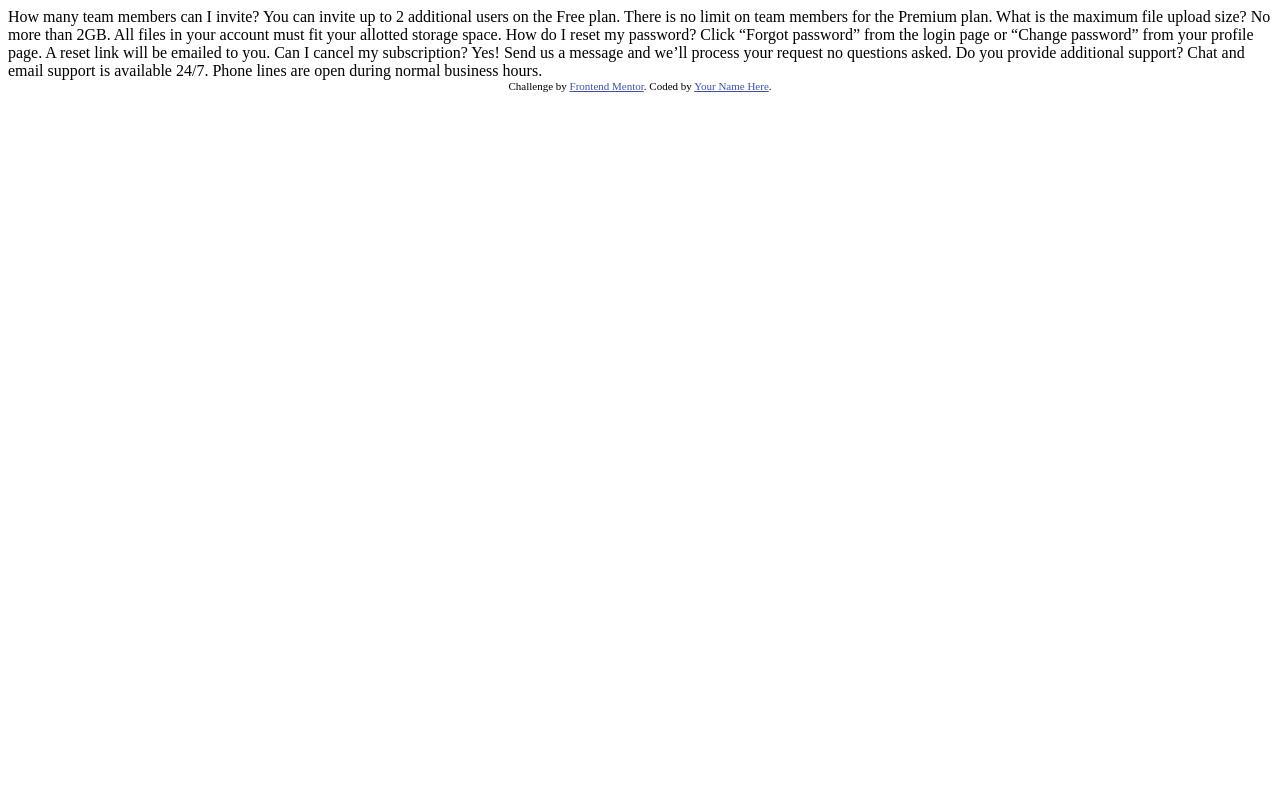
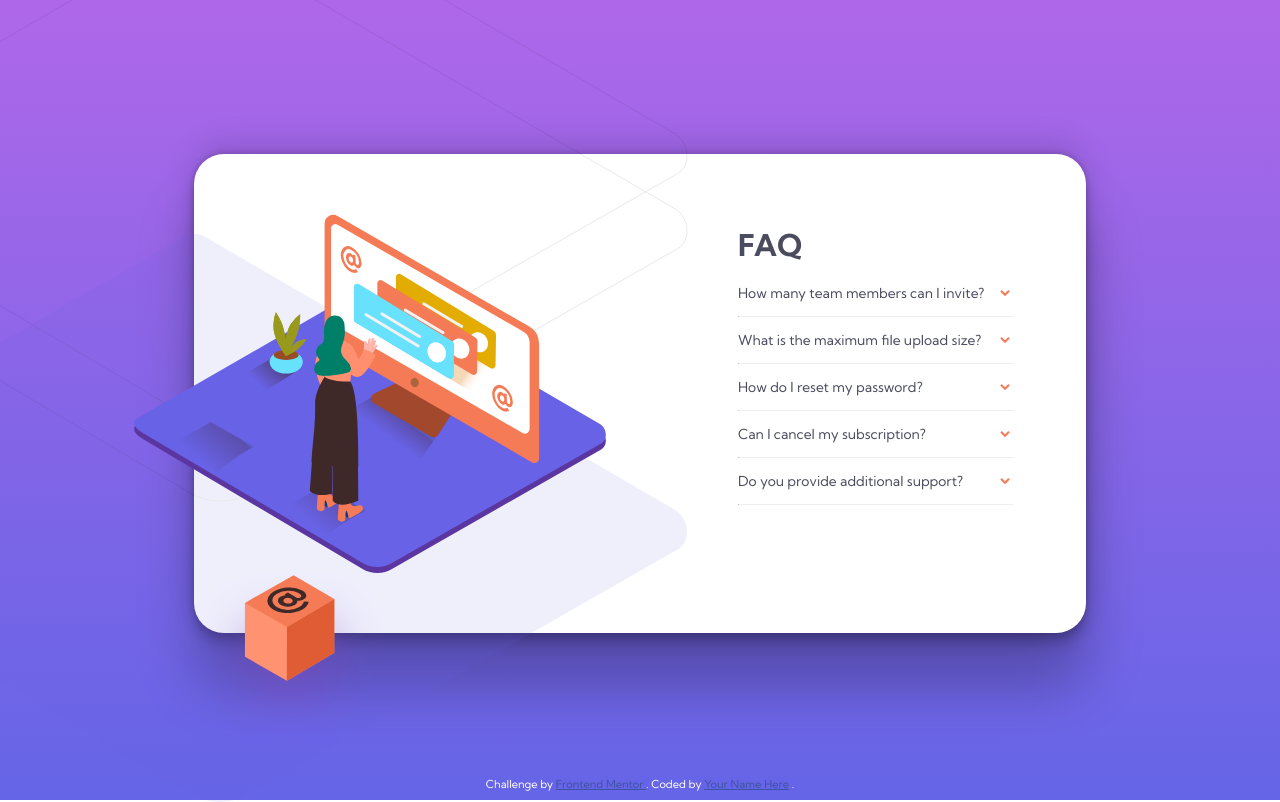
Before and after one commit to atran14/dat-faq-accordion-card-main, a plain HTML site: page index.html in a window 1280 px wide. Drawn offline with Linux system fonts and the light colour scheme.

Commit message:
Implementation

```diff
--- a/index.html
+++ b/index.html
@@ -1,40 +1,183 @@
 <!DOCTYPE html>
 <html lang="en">
   <head>
-  <meta charset="UTF-8">
-  <meta name="viewport" content="width=device-width, initial-scale=1.0"> <!-- displays site properly based on user's device -->
+    <meta charset="UTF-8" />
+    <meta name="viewport" content="width=device-width, initial-scale=1.0" />
+    <!-- displays site properly based on user's device -->
 
-  <link rel="icon" type="image/png" sizes="32x32" href="./images/favicon-32x32.png">
+    <link
+      rel="icon"
+      type="image/png"
+      sizes="32x32"
+      href="./images/favicon-32x32.png"
+    />
 
     <title>Frontend Mentor | FAQ Accordion Card</title>
+    <link rel="stylesheet" href="public/css/main.min.css" />
 
     <!-- Feel free to remove these styles or customise in your own stylesheet 👍 -->
     <style>
-    .attribution { font-size: 11px; text-align: center; }
-    .attribution a { color: hsl(228, 45%, 44%); }
+      .attribution {
+        font-size: 11px;
+        text-align: center;
+      }
+      .attribution a {
+        color: hsl(228, 45%, 44%);
+      }
     </style>
   </head>
   <body>
+    <div class="faq-card">
+      <div class="faq-card__illustration-stack">
+        <!-- Illustration order (for desktop) -->
+        <img
+          class="illustration illustration--big-device"
+          src="./images/bg-pattern-desktop.svg"
+          alt="rounded trapezoid patterns (desktop)"
+          id="bg-pattern-desktop"
+        />
+        <img
+          class="illustration illustration--big-device"
+          src="./images/illustration-woman-online-desktop.svg"
+          alt="woman interacting with device screen (desktop)"
+          id="illustration-woman-online-desktop"
+        />
+        <img
+          class="illustration illustration--big-device"
+          src="./images/illustration-box-desktop.svg"
+          alt="box with at symbol (desktop)"
+          id="illustration-box-desktop"
+        />
+
+        <!-- Illustration order (for mobile) -->
+        <img
+          class="illustration illustration--small-device"
+          src="./images/illustration-woman-online-mobile.svg"
+          alt="woman interacting with device screen (mobile)"
+          id="illustration-woman-online-mobile"
+        />
+        <img
+          class="illustration illustration--small-device"
+          src="./images/bg-pattern-mobile.svg"
+          alt="rounded trapezoid pattern (mobile)"
+          id="bg-pattern-mobile"
+        />
+      </div>
+      <div class="faq-card__content-container">
+        <div class="faq-card__header">
+          FAQ
+        </div>
+
+        <div class="faq-card__section">
+          <input id="faq-section-1" type="checkbox" />
+          <div class="question-container">
+            <label class="faq-card__question" for="faq-section-1">
               How many team members can I invite?
-  You can invite up to 2 additional users on the Free plan. There is no limit on
-  team members for the Premium plan.
+            </label>
+            <div class="faq-card__toggle-arrow">
+              <img src="./images/icon-arrow-down.svg" alt="arrow toggle" />
+            </div>
+          </div>
+          <div class="faq-card__answer">
+            <p>
+              You can invite up to 2 additional users on the Free plan. There is
+              no limit on team members for the Premium plan.
+            </p>
+          </div>
+        </div>
 
+        <hr />
+
+        <div class="faq-card__section">
+          <input id="faq-section-2" type="checkbox" />
+          <div class="question-container">
+            <label class="faq-card__question" for="faq-section-2">
               What is the maximum file upload size?
-  No more than 2GB. All files in your account must fit your allotted storage space.
+            </label>
+            <div class="faq-card__toggle-arrow">
+              <img src="./images/icon-arrow-down.svg" alt="arrow toggle" />
+            </div>
+          </div>
+          <div class="faq-card__answer">
+            <p>
+              No more than 2GB. All files in your account must fit your allotted
+              storage space.
+            </p>
+          </div>
+        </div>
 
+        <hr />
+
+        <div class="faq-card__section">
+          <input id="faq-section-3" type="checkbox" />
+          <div class="question-container">
+            <label class="faq-card__question" for="faq-section-3">
               How do I reset my password?
-  Click “Forgot password” from the login page or “Change password” from your profile page.
-  A reset link will be emailed to you.
+            </label>
+            <div class="faq-card__toggle-arrow">
+              <img src="./images/icon-arrow-down.svg" alt="arrow toggle" />
+            </div>
+          </div>
+          <div class="faq-card__answer">
+            <p>
+              Click “Forgot password” from the login page or “Change password”
+              from your profile page. A reset link will be emailed to you.
+            </p>
+          </div>
+        </div>
 
+        <hr />
+
+        <div class="faq-card__section">
+          <input id="faq-section-4" type="checkbox" />
+          <div class="question-container">
+            <label class="faq-card__question" for="faq-section-4">
               Can I cancel my subscription?
-  Yes! Send us a message and we’ll process your request no questions asked.
+            </label>
+            <div class="faq-card__toggle-arrow">
+              <img src="./images/icon-arrow-down.svg" alt="arrow toggle" />
+            </div>
+          </div>
+          <div class="faq-card__answer">
+            <p>
+              Yes! Send us a message and we’ll process your request no questions
+              asked.
+            </p>
+          </div>
+        </div>
 
+        <hr />
+
+        <div class="faq-card__section">
+          <input id="faq-section-5" type="checkbox" />
+          <div class="question-container">
+            <label class="faq-card__question" for="faq-section-5">
               Do you provide additional support?
-  Chat and email support is available 24/7. Phone lines are open during normal business hours.
+            </label>
+            <div class="faq-card__toggle-arrow">
+              <img src="./images/icon-arrow-down.svg" alt="arrow toggle" />
+            </div>
+          </div>
+          <div class="faq-card__answer">
+            <p>
+              Chat and email support is available 24/7. Phone lines are open
+              during normal business hours.
+            </p>
+          </div>
+        </div>
+
+        <hr />
+      </div>
+    </div>
 
     <div class="attribution">
-    Challenge by <a href="https://www.frontendmentor.io?ref=challenge" target="_blank">Frontend Mentor</a>.
-    Coded by <a href="#">Your Name Here</a>.
+      Challenge by
+      <a href="https://www.frontendmentor.io?ref=challenge" target="_blank">
+        Frontend Mentor
+      </a>
+      . Coded by
+      <a href="#">Your Name Here</a>
+      .
     </div>
   </body>
 </html>
--- /dev/null
+++ b/scss/_base.scss
@@ -0,0 +1,18 @@
+@use "helpers" as *;
+
+// Resets
+* {
+  margin: 0;
+  padding: 0;
+  box-sizing: border-box;
+}
+
+html,
+body {
+  font-family: $kumbh-sans;
+  min-width: 100vw;
+  min-height: 100vh;
+  background-image: linear-gradient($soft-violet, $soft-blue);
+  background-repeat: no-repeat;
+  font-size: 12px;
+}
--- /dev/null
+++ b/scss/_components.scss
@@ -0,0 +1,150 @@
+@use "helpers" as *;
+
+.faq-card {
+  background-color: white;
+  display: flex;
+  flex-direction: row;
+  width: fit-content;
+  margin: 12rem 2.5rem;
+  border-radius: 2.5rem;
+  box-shadow: rgba(0, 0, 0, 0.25) 0px 54px 55px,
+    rgba(0, 0, 0, 0.12) 0px -12px 30px, rgba(0, 0, 0, 0.12) 0px 4px 6px,
+    rgba(0, 0, 0, 0.17) 0px 12px 13px, rgba(0, 0, 0, 0.09) 0px -3px 5px;
+  // overflow: hidden;
+
+  @include for-smaller-devices {
+    overflow: visible;
+    max-width: 425px;
+    flex-direction: column;
+  }
+
+  &__illustration-stack {
+    position: relative;
+    text-align: center;
+    padding: 5rem 0;
+
+    @include for-smaller-devices {
+      padding: 0;
+    }
+  }
+
+  &__content-container {
+    padding: 6rem;
+    max-width: 35rem;
+
+    @include for-smaller-devices {
+      padding: 1.5rem 2rem;
+    }
+  }
+
+  &__header {
+    font-weight: 700;
+    font-size: 2.5rem;
+    padding: 0 0 1.5rem 0;
+
+    @include for-smaller-devices {
+      text-align: center;
+      max-width: 425px;
+      flex-direction: column;
+    }
+  }
+
+  &__section {
+    input {
+      display: none;
+
+      &:checked ~ {
+        .question-container > .faq-card {
+          &__question {
+            font-weight: 700;
+          }
+
+          &__toggle-arrow {
+            transform: rotate(180deg);
+            transform-origin: center;
+          }
+        }
+
+        .faq-card__answer {
+          max-height: 100vh;
+        }
+      }
+    }
+  }
+
+  &__header,
+  &__question {
+    color: $very-dark-grayish-blue;
+  }
+
+  &__question {
+    font-size: 1.15rem;
+    line-height: 1.6;
+    width: 95%;
+  }
+
+  &__answer {
+    max-height: 0;
+    margin: 0 0;
+    overflow: hidden;
+    font-weight: 400;
+    color: $dark-grayish-blue;
+    line-height: 1.6;
+    transition: max-height 0.3s;
+  }
+}
+
+.question-container {
+  display: flex;
+  align-items: center;
+}
+
+.attribution {
+  color: white;
+}
+
+.illustration {
+  position: absolute;
+
+  &--big-device {
+    display: block;
+    @include for-smaller-devices {
+      display: none;
+    }
+  }
+
+  &--small-device {
+    display: none;
+    @include for-smaller-devices {
+      display: block;
+    }
+  }
+}
+
+#bg-pattern-mobile {
+  position: static;
+  margin: 0 auto;
+}
+
+#illustration-woman-online-mobile {
+  top: -9rem;
+  left: 50%;
+  margin-left: -12.3rem;
+}
+
+#bg-pattern-desktop {
+  position: absolute;
+  top: -62%;
+  left: -100%;
+  z-index: 0;
+}
+
+#illustration-woman-online-desktop {
+  position: inherit;
+  left: -5rem;
+  z-index: 0;
+}
+
+#illustration-box-desktop {
+  z-index: 1;
+}
--- /dev/null
+++ b/scss/_helpers.scss
@@ -0,0 +1,26 @@
+// Font family
+@import url('https://fonts.googleapis.com/css2?family=Kumbh+Sans:wght@400;700&display=swap');
+
+$kumbh-sans: 'Kumbh Sans', sans-serif;
+
+// Colors - Text Primary
+$very-dark-desaturated-blue: hsl(238, 29%, 16%);
+$soft-red: hsl(14, 88%, 65%);
+
+// Colors - Text Neutral
+$very-dark-grayish-blue: hsl(237, 12%, 33%);
+$dark-grayish-blue: hsl(240, 6%, 50%);
+
+// Colors - Background Gradient
+$soft-violet: hsl(273, 75%, 66%);
+$soft-blue: hsl(240, 73%, 65%);
+
+// Colors - Dividers
+$light-grayish-blue: hsl(240, 5%, 91%);
+
+// Function
+@mixin for-smaller-devices {
+  @media only screen and (max-width: 800px) {
+      @content;
+  }
+}
--- /dev/null
+++ b/scss/_layout.scss
@@ -0,0 +1,14 @@
+@use "helpers" as *;
+
+body {
+  display: flex;
+  flex-direction: column;
+  align-items: center;
+  justify-content: center;
+}
+
+hr {
+  border-top: 10px;
+  margin: 1rem 0;
+  color: $light-grayish-blue;
+}
--- /dev/null
+++ b/scss/main.scss
@@ -0,0 +1,3 @@
+@use "base";
+@use "layout";
+@use "components";
```
Also changed, not shown: public/css/main.min.css (added), public/images/bg-pattern-desktop.svg (added), public/images/bg-pattern-mobile.svg (added), public/images/favicon-32x32.png (added), public/images/icon-arrow-down.svg (added), public/images/illustration-box-desktop.svg (added), public/images/illustration-woman-online-desktop.svg (added), public/images/illustration-woman-online-mobile.svg (added), 2 other files. Lines whose indentation alone changed are shown as unchanged.
